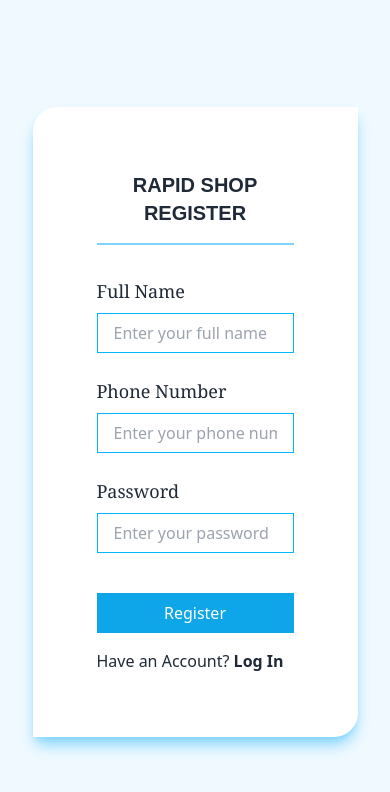
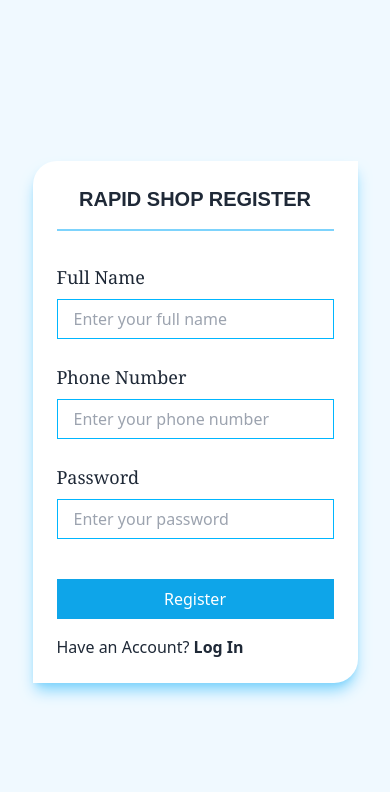
Before and after one commit to MdRahi99/Rapid-Shop, a React (Vite) app: page /register in a window 390 px wide. Shown: the top 792 px of the page. Built offline with nearby package versions, Linux system fonts and the light colour scheme; a web font is replaced by a local one.

Commit message:
reduce padding for registation and login page ui for mobile device

```diff
--- a/src/Pages/Register/SignIn/SignIn.jsx
+++ b/src/Pages/Register/SignIn/SignIn.jsx
@@ -41,7 +41,7 @@ const SignIn = () => {
 
     return (
         <div className="min-h-screen flex flex-col items-center justify-center bg-sky-50">
-            <div className="bg-white p-16 rounded-tl-3xl rounded-br-3xl shadow-lg w-5/6 lg:w-2/6 mx-auto shadow-sky-300">
+            <div className="bg-white p-6 lg:p-16 rounded-tl-3xl rounded-br-3xl shadow-lg w-5/6 lg:w-2/6 mx-auto shadow-sky-300">
                 <h2 className="text-xl uppercase text-center font-semibold mb-8 font-Ledger border-b-2 border-sky-300 pb-4">Rapid Shop Login</h2>
                 <form className="flex flex-col gap-6" onSubmit={handleSubmit(onSubmit)}>
                     <div>
--- a/src/Pages/Register/SignUp/SignUp.jsx
+++ b/src/Pages/Register/SignUp/SignUp.jsx
@@ -47,7 +47,7 @@ const SignUp = () => {
 
     return (
         <div className="min-h-screen flex items-center justify-center bg-sky-50">
-            <div className="bg-white p-16 rounded-tl-3xl rounded-br-3xl shadow-lg w-5/6 lg:w-2/6 mx-auto shadow-sky-300">
+            <div className="bg-white p-6 lg:p-16 rounded-tl-3xl rounded-br-3xl shadow-lg w-5/6 lg:w-2/6 mx-auto shadow-sky-300">
                 <h2 className="text-xl uppercase text-center font-semibold mb-8 font-Ledger border-b-2 border-sky-300 pb-4">
                     Rapid Shop Register
                 </h2>
```
